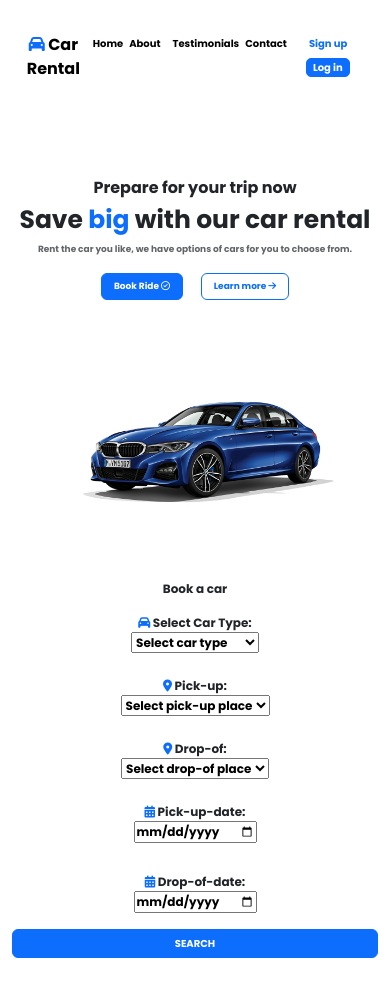
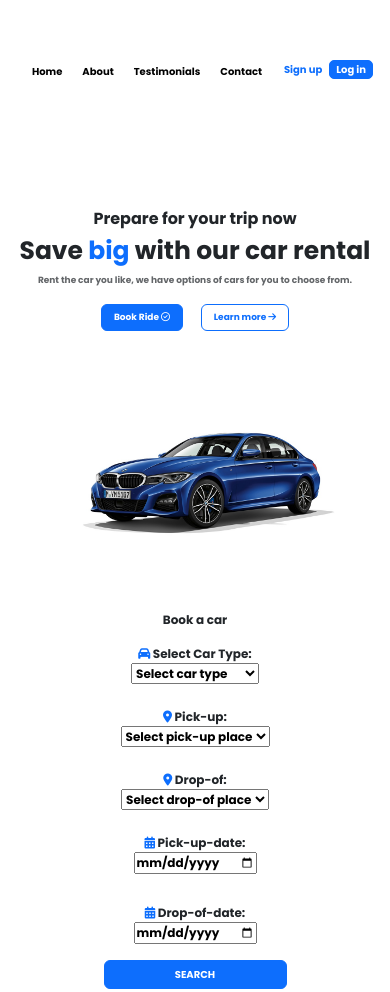
Before and after one commit to sthandiwe-prog/Car-Rental-Project, a plain HTML site: page index.html in a window 390 px wide. Shown: the top 992 px of the page. Drawn offline with nearby package versions, Linux system fonts and the light colour scheme.

Commit message:
Updated the responsiveness of the page

```diff
--- a/index.html
+++ b/index.html
@@ -33,7 +33,7 @@
     <div class="container">
       <header>
         <nav>
-          <div class="container navigation d-flex justify-content-between">
+          <div class="container navigation d-flex">
             <a href="#home"
               ><span class="web-icon"
                 ><i class="fa-solid fa-car nav-icon-car"></i> Car Rental</span
@@ -149,7 +149,7 @@
             <input type="date" id="drop-of-date" />
           </div>
           <div class="col-md-4">
-            <button class="btn btn-primary w-100 mt-3">SEARCH</button>
+            <button class="btn btn-primary w-50 mt-3">SEARCH</button>
           </div>
         </div>
       </section>
--- a/styles/style.css
+++ b/styles/style.css
@@ -34,6 +34,8 @@ header nav ul li {
 
 header .navigation {
   padding: 30px 5px;
+  display: flex;
+  justify-content: space-between;
 }
 
 header .nav-icon-car {
@@ -272,35 +274,39 @@ h1 {
   header nav a {
     font-weight: var(--main-font-weight);
     font-size: 10px;
-    text-align: center;
   }
-  header nav ul li {
-    margin: 0 3px;
+  header nav ul {
+    padding: 28px 0 0 0;
   }
-
-  header nav ul {
+  header nav ul li:nth-child(3) {
+    margin: 0;
+  }
+  header nav ul,
+  span:nth-child(3) {
     display: flex;
-    justify-content: space-evenly;
-    padding: 0 12px 0 0;
+    justify-content: center;
   }
-
-  header nav ul .vehicle {
+  header .navigation {
+    display: flex;
+    flex-direction: row;
+    justify-content: space-between;
+  }
+  header .vehicle {
     display: none;
   }
-
   header .web-icon {
-    font-size: 16px;
-    top: 3px;
+    display: none;
   }
 
   header .sign-up-button {
     font-size: 10px;
-    margin: 0;
+    margin: 30px 0;
   }
 
   header .log-in-button {
     font-size: 10px;
     margin-left: 4px;
+    margin: 30px 0;
   }
 
   .landing-content {
```
